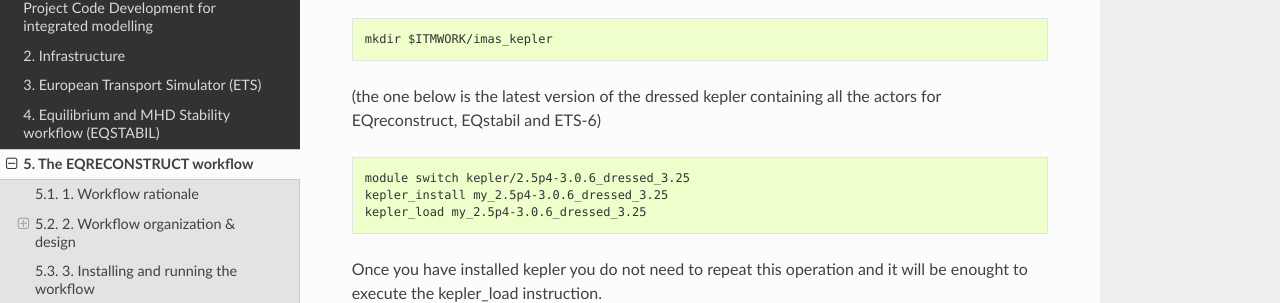
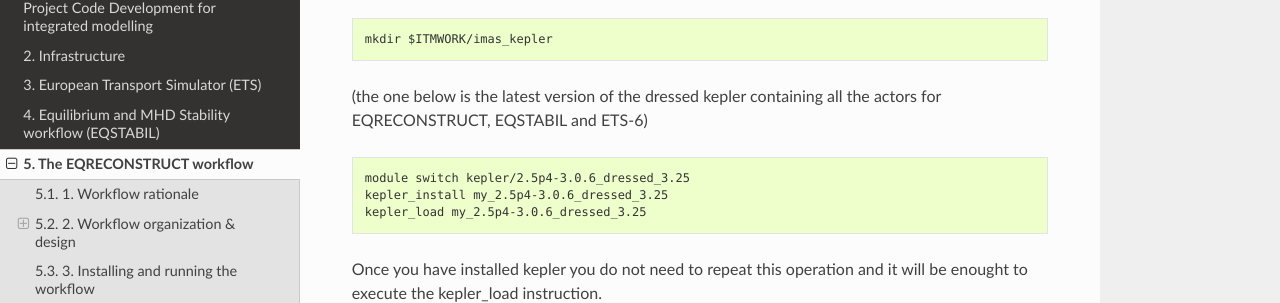
Before and after one commit to WPCD-Workflows/documentation, a Sphinx documentation site: the page built from source/eqreconstr.rst, in a window 1280 px wide and 900 px high, scrolled down 4740 px. Shown: the part 171-474 px from the top of the window. Built offline with Sphinx 7.4.7 and the Read the Docs theme 2.0.0, drawn with Linux system fonts in a browser that asks for light colours.

```diff
--- a/source/eqreconstr.rst
+++ b/source/eqreconstr.rst
@@ -193,7 +193,7 @@ if it is the first time you go through this process you will need to create the
 
    mkdir $ITMWORK/imas_kepler
 
-(the one below is the latest version of the dressed kepler containing all the actors for EQreconstruct, EQstabil and ETS-6)
+(the one below is the latest version of the dressed kepler containing all the actors for EQRECONSTRUCT, EQSTABIL and ETS-6)
 
 .. code-block:: console
 
```
